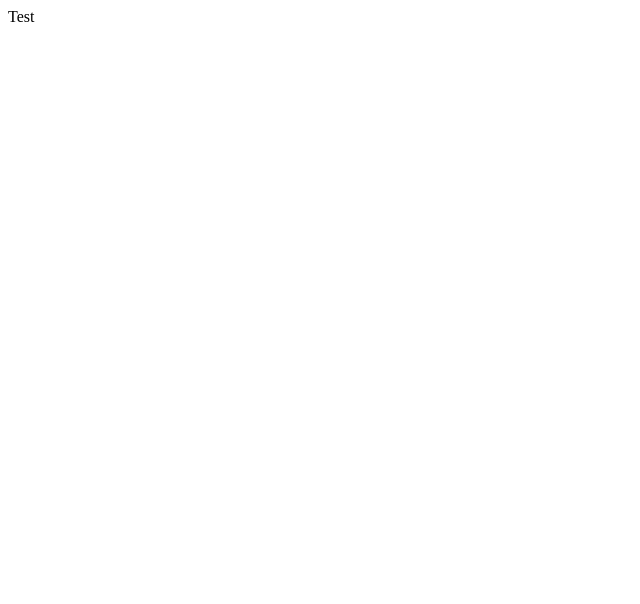
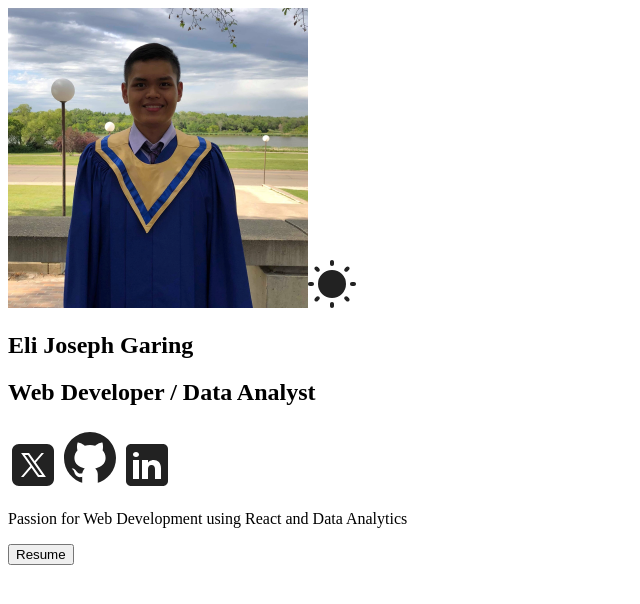
Before and after one commit to EJG2023/Eli-Joseph-Garing-Portfolio-Updated, a React (Vite) app: page / in a window 1280 px wide. Shown: the top 604 px of the page, without its empty margins (0-640 px from the left). Built offline with nearby package versions, Linux system fonts and the light colour scheme.

Commit message:
Component Completed, Theme next

```diff
--- a/src/App.jsx
+++ b/src/App.jsx
@@ -1,7 +1,12 @@
 import './App.css'
+import Hero from './sections/Hero/Hero';
 
 function App() {
-  return <>Test</>;
+  return (
+  <>
+    <Hero/>
+  </>
+  );
 }
 
 export default App
--- /dev/null
+++ b/src/sections/Hero/Hero.jsx
@@ -0,0 +1,46 @@
+import styles from './HeroStyles.module.css';
+import heroImg from '../../assets/grad-img.png';
+import themeIcon from '../../assets/sun.svg';
+import twitterIcon from '../../assets/twitter-light.svg';
+import githubIcon from '../../assets/github-light.svg';
+import linkedinIcon from '../../assets/linkedin-light.svg';
+import CV from '../../assets/Resume.pdf'
+
+function Hero() {
+  return <section id="hero" className={styles.container}>
+    <div className={styles.colorModeContainer}>
+        <img className={styles.hero}
+        src={heroImg}
+        alt="Profile Picture of Eli Joseph Garing"
+        />
+        <img className={styles.colorMode}
+        src={themeIcon}
+        alt="Color mode Icon"
+        />
+    </div>
+    <div className={styles.info}>
+        <h1>Eli Joseph Garing</h1>
+        <h2>Web Developer / Data Analyst</h2>
+        <span>
+            <a href="https://twitter.com" target="_blank">
+            <img src={twitterIcon} alt="Twitter Icon"/>
+            </a>
+            <a href="https://github.com/EJG2023" target="_blank">
+            <img src={githubIcon} alt="github Icon"/>
+            </a>
+            <a href="https://www.linkedin.com/in/eli-joseph-garing-8376a42b6/" target="_blank">
+            <img src={linkedinIcon} alt="linkedin Icon"/>
+            </a>
+        </span>
+        <p>
+            Passion for Web Development using React and Data Analytics
+        </p>
+        <a href={CV} download>
+            <button className="hover">Resume</button>
+        </a>
+    </div>
+  </section>;
+
+}
+
+export default Hero
```
Also changed, not shown: src/assets/grad-img.png (added), src/sections/Hero/HeroStyles.module.css (added), 1 other file (tests, documents, lock files or other folders).
